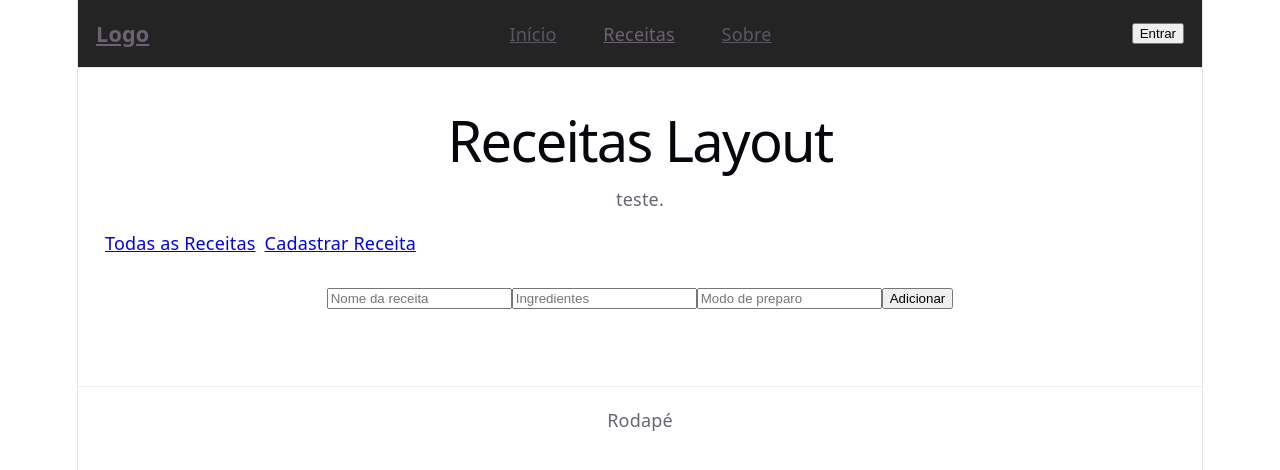
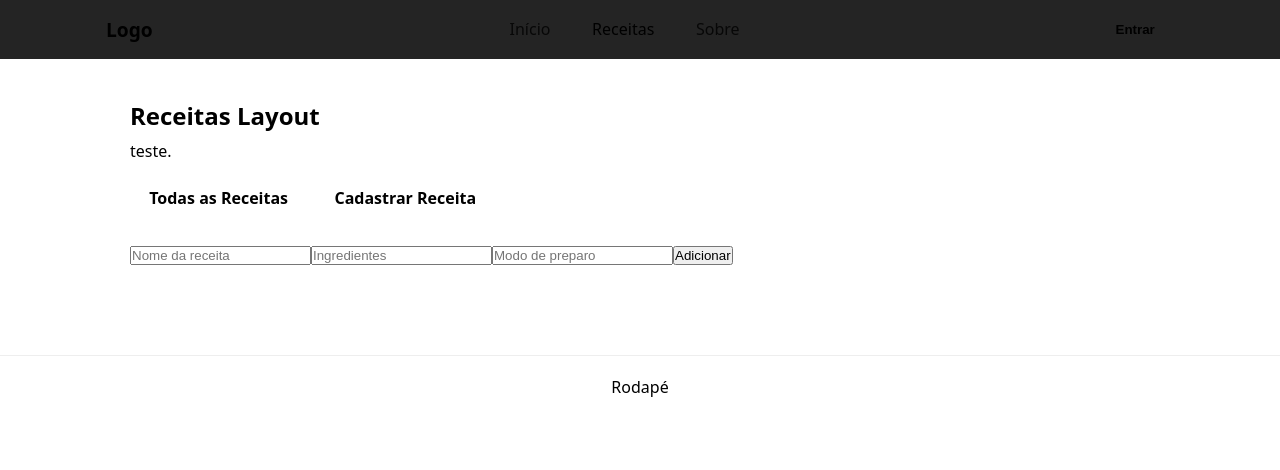
Before and after one commit to alvesgabb/projeto-integrador-web3, a React (Vite) app in the folder frontend-react/: page /receitas/novo in a window 1280 px wide. Shown: the top 470 px of the page. Built offline with nearby package versions, Linux system fonts and the light colour scheme.

Commit message:
style: css base do professor  e corrige importacao da navbar

```diff
--- a/frontend-react/src/App.css
+++ b/frontend-react/src/App.css
@@ -1,184 +1,45 @@
-.counter {
-  font-size: 16px;
-  padding: 5px 10px;
-  border-radius: 5px;
-  color: var(--accent);
-  background: var(--accent-bg);
-  border: 2px solid transparent;
-  transition: border-color 0.3s;
-  margin-bottom: 24px;
+/* css igual do professor para teste */
 
-  &:hover {
-    border-color: var(--accent-border);
+
+#root {
+  max-width: 1280px;
+  margin: 0 auto;
+  padding: 2rem;
+  text-align: center;
+}
+
+.logo {
+  height: 6em;
+  padding: 1.5em;
+  will-change: filter;
+  transition: filter 300ms;
+}
+.logo:hover {
+  filter: drop-shadow(0 0 2em #646cffaa);
+}
+.logo.react:hover {
+  filter: drop-shadow(0 0 2em #61dafbaa);
+}
+
+@keyframes logo-spin {
+  from {
+    transform: rotate(0deg);
   }
-  &:focus-visible {
-    outline: 2px solid var(--accent);
-    outline-offset: 2px;
+  to {
+    transform: rotate(360deg);
   }
 }
 
-.hero {
-  position: relative;
-
-  .base,
-  .framework,
-  .vite {
-    inset-inline: 0;
-    margin: 0 auto;
-  }
-
-  .base {
-    width: 170px;
-    position: relative;
-    z-index: 0;
-  }
-
-  .framework,
-  .vite {
-    position: absolute;
-  }
-
-  .framework {
-    z-index: 1;
-    top: 34px;
-    height: 28px;
-    transform: perspective(2000px) rotateZ(300deg) rotateX(44deg) rotateY(39deg)
-      scale(1.4);
-  }
-
-  .vite {
-    z-index: 0;
-    top: 107px;
-    height: 26px;
-    width: auto;
-    transform: perspective(2000px) rotateZ(300deg) rotateX(40deg) rotateY(39deg)
-      scale(0.8);
+@media (prefers-reduced-motion: no-preference) {
+  a:nth-of-type(2) .logo {
+    animation: logo-spin infinite 20s linear;
   }
 }
 
-#center {
-  display: flex;
-  flex-direction: column;
-  gap: 25px;
-  place-content: center;
-  place-items: center;
-  flex-grow: 1;
-
-  @media (max-width: 1024px) {
-    padding: 32px 20px 24px;
-    gap: 18px;
-  }
+.card {
+  padding: 2em;
 }
 
-#next-steps {
-  display: flex;
-  border-top: 1px solid var(--border);
-  text-align: left;
-
-  & > div {
-    flex: 1 1 0;
-    padding: 32px;
-    @media (max-width: 1024px) {
-      padding: 24px 20px;
-    }
-  }
-
-  .icon {
-    margin-bottom: 16px;
-    width: 22px;
-    height: 22px;
-  }
-
-  @media (max-width: 1024px) {
-    flex-direction: column;
-    text-align: center;
-  }
+.read-the-docs {
+  color: #888;
 }
-
-#docs {
-  border-right: 1px solid var(--border);
-
-  @media (max-width: 1024px) {
-    border-right: none;
-    border-bottom: 1px solid var(--border);
-  }
-}
-
-#next-steps ul {
-  list-style: none;
-  padding: 0;
-  display: flex;
-  gap: 8px;
-  margin: 32px 0 0;
-
-  .logo {
-    height: 18px;
-  }
-
-  a {
-    color: var(--text-h);
-    font-size: 16px;
-    border-radius: 6px;
-    background: var(--social-bg);
-    display: flex;
-    padding: 6px 12px;
-    align-items: center;
-    gap: 8px;
-    text-decoration: none;
-    transition: box-shadow 0.3s;
-
-    &:hover {
-      box-shadow: var(--shadow);
-    }
-    .button-icon {
-      height: 18px;
-      width: 18px;
-    }
-  }
-
-  @media (max-width: 1024px) {
-    margin-top: 20px;
-    flex-wrap: wrap;
-    justify-content: center;
-
-    li {
-      flex: 1 1 calc(50% - 8px);
-    }
-
-    a {
-      width: 100%;
-      justify-content: center;
-      box-sizing: border-box;
-    }
-  }
-}
-
-#spacer {
-  height: 88px;
-  border-top: 1px solid var(--border);
-  @media (max-width: 1024px) {
-    height: 48px;
-  }
-}
-
-.ticks {
-  position: relative;
-  width: 100%;
-
-  &::before,
-  &::after {
-    content: '';
-    position: absolute;
-    top: -4.5px;
-    border: 5px solid transparent;
-  }
-
-  &::before {
-    left: 0;
-    border-left-color: var(--border);
-  }
-  &::after {
-    right: 0;
-    border-right-color: var(--border);
-  }
-}
--- a/frontend-react/src/components/NavBar.jsx
+++ b/frontend-react/src/components/NavBar.jsx
@@ -1,5 +1,5 @@
 import { NavLink, Link, useNavigate } from "react-router-dom";
-import styles from "./Navbar.module.css";
+import styles from "./NavBar.module.css";
 import { useAuth } from "../auth/AuthProvider";
 
 export default function Navbar() {
--- a/frontend-react/src/index.css
+++ b/frontend-react/src/index.css
@@ -1,111 +1,85 @@
-:root {
-  --text: #6b6375;
-  --text-h: #08060d;
-  --bg: #fff;
-  --border: #e5e4e7;
-  --code-bg: #f4f3ec;
-  --accent: #aa3bff;
-  --accent-bg: rgba(170, 59, 255, 0.1);
-  --accent-border: rgba(170, 59, 255, 0.5);
-  --social-bg: rgba(244, 243, 236, 0.5);
-  --shadow:
-    rgba(0, 0, 0, 0.1) 0 10px 15px -3px, rgba(0, 0, 0, 0.05) 0 4px 6px -2px;
+/* css igual do professor para teste */
 
-  --sans: system-ui, 'Segoe UI', Roboto, sans-serif;
-  --heading: system-ui, 'Segoe UI', Roboto, sans-serif;
-  --mono: ui-monospace, Consolas, monospace;
 
-  font: 18px/145% var(--sans);
-  letter-spacing: 0.18px;
-  color-scheme: light dark;
-  color: var(--text);
-  background: var(--bg);
-  font-synthesis: none;
-  text-rendering: optimizeLegibility;
-  -webkit-font-smoothing: antialiased;
-  -moz-osx-font-smoothing: grayscale;
-
-  @media (max-width: 1024px) {
-    font-size: 16px;
-  }
+* {
+  box-sizing: border-box;
+  margin: 0;
+  padding: 0;
 }
 
-@media (prefers-color-scheme: dark) {
-  :root {
-    --text: #9ca3af;
-    --text-h: #f3f4f6;
-    --bg: #16171d;
-    --border: #2e303a;
-    --code-bg: #1f2028;
-    --accent: #c084fc;
-    --accent-bg: rgba(192, 132, 252, 0.15);
-    --accent-border: rgba(192, 132, 252, 0.5);
-    --social-bg: rgba(47, 48, 58, 0.5);
-    --shadow:
-      rgba(0, 0, 0, 0.4) 0 10px 15px -3px, rgba(0, 0, 0, 0.25) 0 4px 6px -2px;
-  }
-
-  #social .button-icon {
-    filter: invert(1) brightness(2);
-  }
+html, body, #root {
+  height: 100%;
 }
 
 body {
-  margin: 0;
+  font-family: system-ui, -apple-system, BlinkMacSystemFont, "Segoe UI", Roboto, sans-serif;
+  background: var(--bg);
+  color: var(--text);
 }
 
-#root {
-  width: 1126px;
-  max-width: 100%;
-  margin: 0 auto;
-  text-align: center;
-  border-inline: 1px solid var(--border);
-  min-height: 100svh;
-  display: flex;
-  flex-direction: column;
-  box-sizing: border-box;
+/* Links */
+a {
+  color: inherit;
+  text-decoration: none;
+}
+a:hover {
+  text-decoration: underline;
 }
 
-h1,
-h2 {
-  font-family: var(--heading);
-  font-weight: 500;
-  color: var(--text-h);
+/* Containers */
+.container {
+  max-width: 1100px;
+  margin: 0 auto;
+  padding: 1rem;
 }
 
-h1 {
-  font-size: 56px;
-  letter-spacing: -1.68px;
-  margin: 32px 0;
-  @media (max-width: 1024px) {
-    font-size: 36px;
-    margin: 20px 0;
-  }
-}
-h2 {
-  font-size: 24px;
-  line-height: 118%;
-  letter-spacing: -0.24px;
-  margin: 0 0 8px;
-  @media (max-width: 1024px) {
-    font-size: 20px;
-  }
-}
-p {
-  margin: 0;
+/* Cards */
+.card {
+  background: var(--bg-elev);
+  border-radius: var(--radius);
+  border: 1px solid var(--border);
+  padding: 1rem;
+  box-shadow: var(--shadow);
 }
 
-code,
-.counter {
-  font-family: var(--mono);
-  display: inline-flex;
-  border-radius: 4px;
-  color: var(--text-h);
+/* Inputs */
+.input {
+  width: 100%;
+  padding: .75rem 1rem;
+  border-radius: var(--radius);
+  background: #141414;
+  border: 1px solid var(--border);
+  color: var(--text);
+}
+.input:focus {
+  outline: none;
+  border-color: var(--primary);
 }
 
-code {
-  font-size: 15px;
-  line-height: 135%;
-  padding: 4px 8px;
-  background: var(--code-bg);
+/* Botões */
+.btn {
+  padding: .6rem 1.2rem;
+  border-radius: var(--radius);
+  border: none;
+  background: var(--primary); /* Branco */
+  color: var(--primary-contrast); /* Preto */
+  font-weight: 600;
+  cursor: pointer;
+  transition: background .2s ease, transform .1s ease;
 }
+
+.btn:hover {
+  background: #e6e6e6;
+}
+
+/* Botão com contorno */
+.btn-outline {
+  background: transparent;
+  border: 2px solid var(--text);
+  color: var(--text);
+}
+
+.btn-outline:hover {
+  background: var(--text);
+  color: var(--primary-contrast);
+}
```
